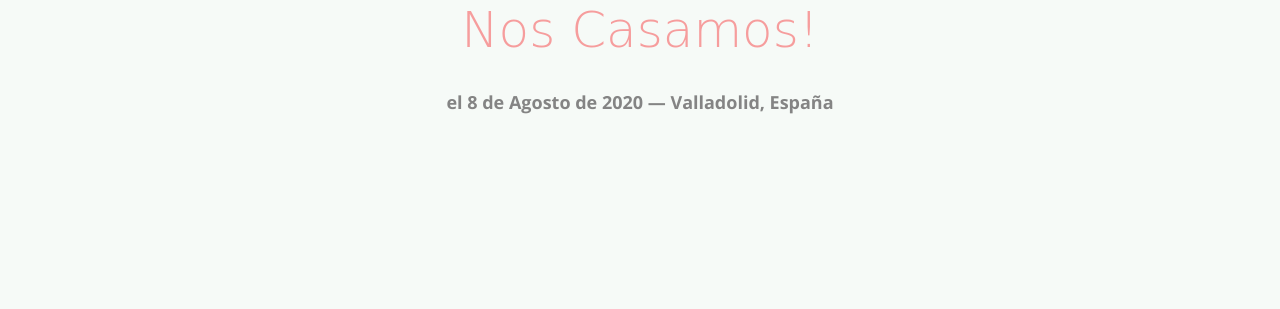
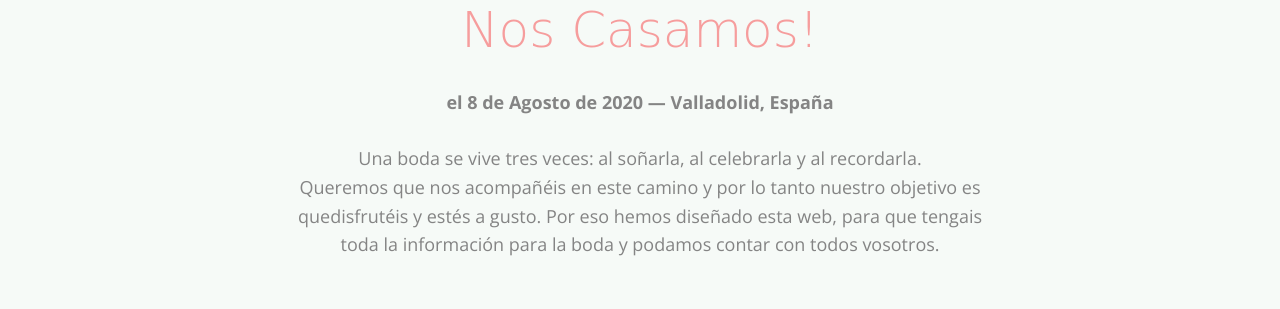
Before and after one commit to franciscojrod/franciscojrod.github.io, a website: page index.html in a window 1280 px wide. Shown: the part 1385-1694 px from the top of the page. Drawn offline with nearby package versions, Linux system fonts and the light colour scheme; some packages are replaced by stand-ins of ours; no server answers; files whose address does not match are found by name; a web font is replaced by a local one.

Commit message:
Update index.html

```diff
--- a/index.html
+++ b/index.html
@@ -155,6 +155,9 @@
 							<div class="col-md-12 text-center heading-section">
 								<h2>Nos Casamos!</h2>
 								<p><strong>el 8 de Agosto de 2020 &mdash; Valladolid, España</strong></p>
+								<p> Una boda se vive tres veces: al soñarla, al celebrarla y al recordarla.<br>
+								Queremos que nos acompañéis en este camino y por lo tanto nuestro objetivo es quedisfrutéis y estés a gusto. Por eso hemos diseñado esta web, para que tengais toda la
+información para la boda y podamos contar con todos vosotros.</p>
 							</div>
 						</div>
 					</div>
```
